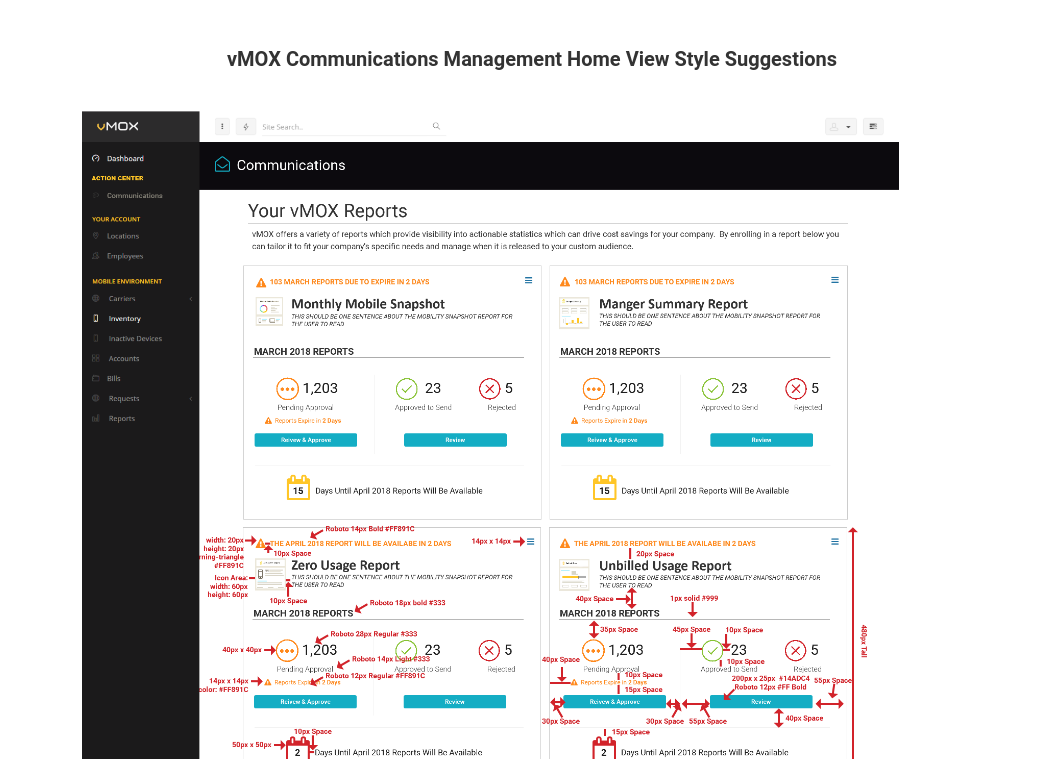
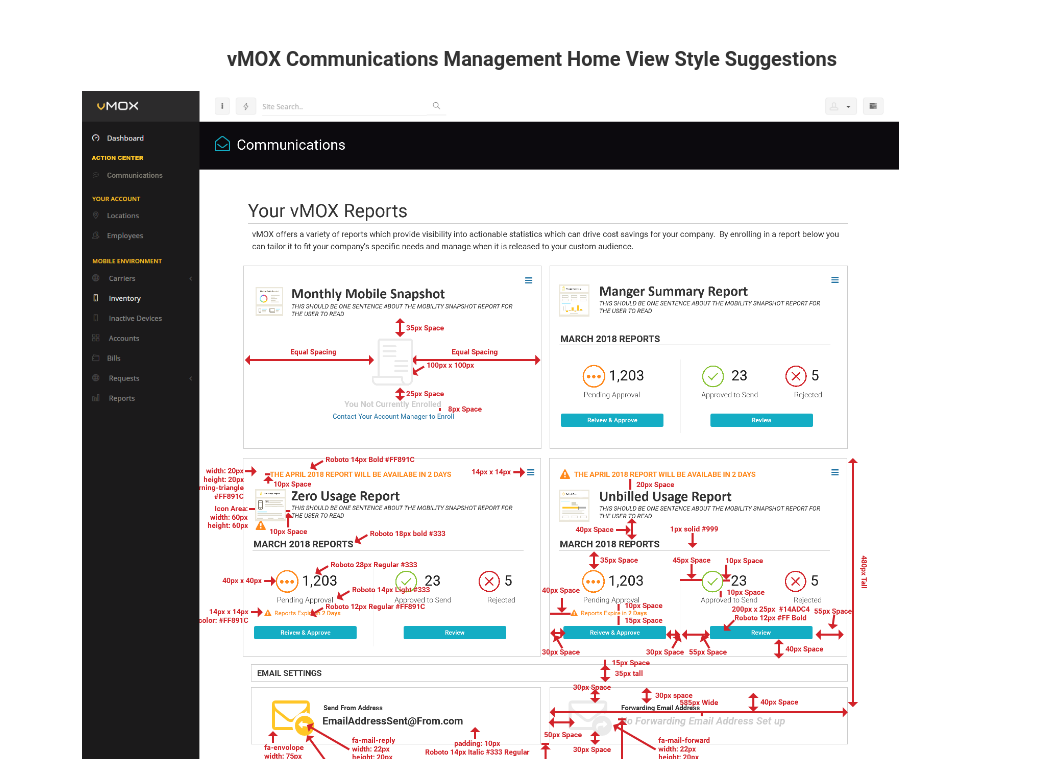
Before and after one commit to Grahamcr/kiwi, a plain HTML site: page HandoffPages/communicationManagementR2.html in a window 1280 px wide. Shown: the part 801-1560 px from the top of the page, without its empty margins (108-1158 px from the left). Drawn offline with nearby package versions, Linux system fonts and the light colour scheme.

Commit message:
updating home page view

```diff
--- a/HandoffPages/communicationManagementR2.html
+++ b/HandoffPages/communicationManagementR2.html
@@ -122,7 +122,7 @@
 
   <div class="image-container bm-100 tm-50">
     <h5 class="vmox center bm-20 tm-50">vMOX Communications Management Home View Style Suggestions</h5>
-    <img class="expand" src="../img/handoff/communicationManagement/communications_home_R2.png" data-title="vMOX Communications Magagement Home View" data-caption=""/>
+    <img class="expand" src="../img/handoff/communicationManagement/communications_home_R2_V2.png" data-title="vMOX Communications Magagement Home View" data-caption=""/>
     <a href="https://ony9kb.axshare.com/#g=1&p=communications_home_v3&fn=0&c=1" target="_blank" class="vmox gold button medium">View Mockup</a>
   </div>
 
```
Also changed, not shown: img/handoff/communicationManagement/communications_home_R2_V2.png (added), img/relatedIconsAndImages/CommunicationManagement/not_enrolled.png (added).
